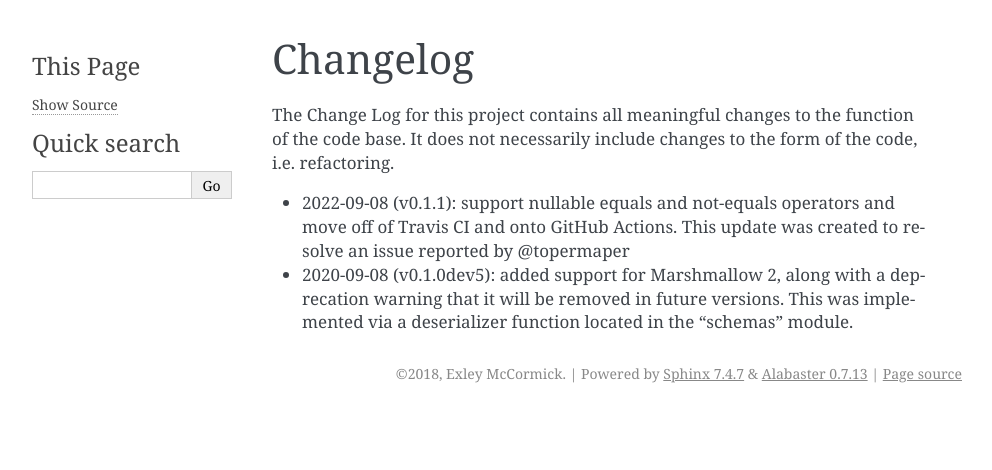
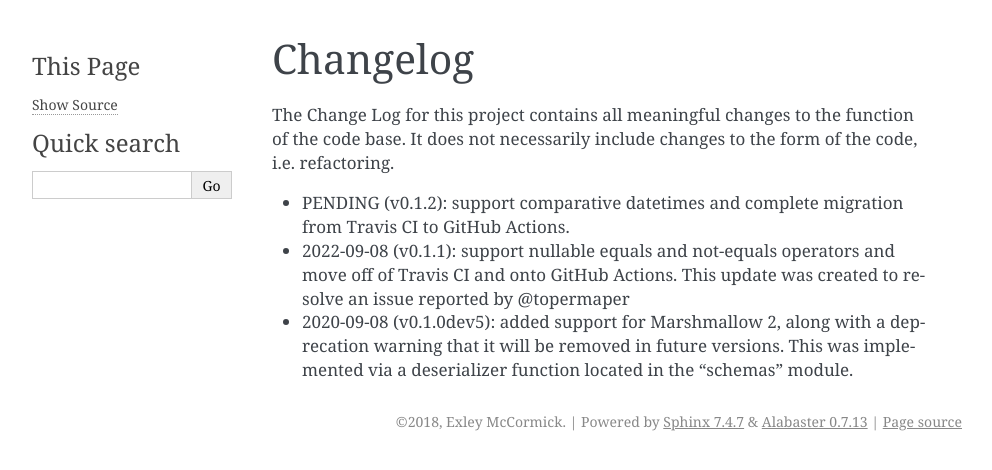
Before and after one commit to exleym/Flask-Filter, a Sphinx documentation site: the page built from documentation/source/changelog.rst, in a window 1280 px wide. Shown: the top 470 px of the page, without its empty margins (148-1140 px from the left). Built offline with Sphinx 7.4.7, drawn with Linux system fonts in a browser that asks for light colours.

Commit message:
add PENDING v0.1.2 changelog

```diff
--- a/documentation/source/changelog.rst
+++ b/documentation/source/changelog.rst
@@ -3,6 +3,9 @@ Changelog
 The Change Log for this project contains all meaningful changes to the function
 of the code base. It does not necessarily include changes to the form of the
 code, i.e. refactoring.
+
+* PENDING (v0.1.2): support comparative datetimes and complete migration
+  from Travis CI to GitHub Actions.
 
 * 2022-09-08 (v0.1.1): support nullable equals and not-equals operators and
   move off of Travis CI and onto GitHub Actions. This update was created
```
